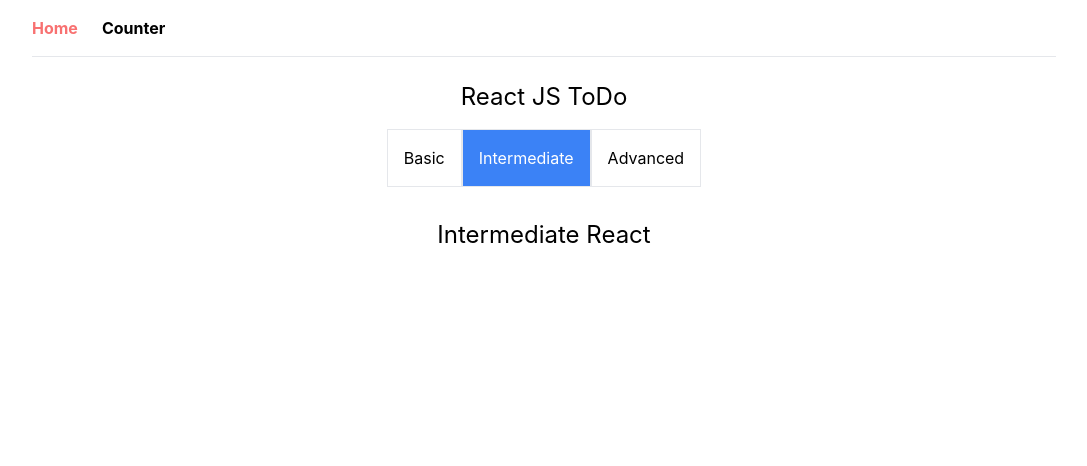
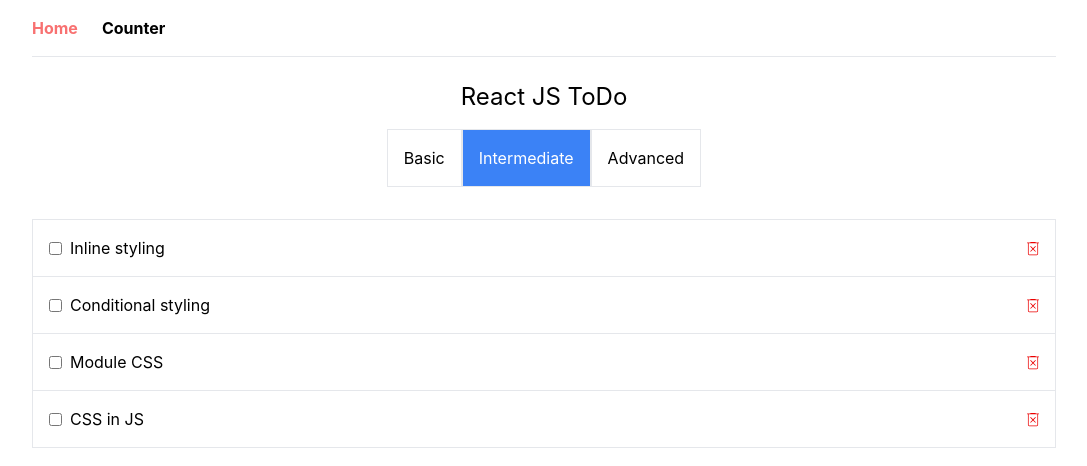
Before and after one commit to kmshan90/trainingApp, a React (Create React App) app: page / in a window 1280 px wide. Both pictures are taken after a click on the element "Intermediate". Shown: the top 466 px of the page, without its empty margins (96-1183 px from the left). Built offline with nearby package versions, Linux system fonts and the light colour scheme.

Commit message:
tab view added

```diff
--- a/package.json
+++ b/package.json
@@ -2,6 +2,7 @@
   "name": "training-app",
   "version": "0.1.0",
   "private": true,
+  "homepage": "https://github.com/kmshan90/trainingApp",
   "dependencies": {
     "@testing-library/jest-dom": "^5.16.5",
     "@testing-library/react": "^13.4.0",
@@ -17,7 +18,9 @@
     "start": "react-scripts start",
     "build": "react-scripts build",
     "test": "react-scripts test",
-    "eject": "react-scripts eject"
+    "eject": "react-scripts eject",
+    "predepoly": "npm run build",
+    "deploy": "gh-pages -d build"
   },
   "eslintConfig": {
     "extends": [
@@ -38,6 +41,7 @@
     ]
   },
   "devDependencies": {
+    "gh-pages": "^5.0.0",
     "react-router-dom": "^6.10.0",
     "tailwindcss": "^3.3.1"
   }
--- a/src/components/category/AdvancedReact.js
+++ b/src/components/category/AdvancedReact.js
@@ -1,8 +1,55 @@
-import React, { useState } from "react";
+import React, { useState, useEffect } from "react";
 const AdvancedReact = () => {
+    const [Advanced, setAdvanced] = useState([]);
+    const fetchAdvancedData = async () => {
+        try{
+          const data = await fetch("./data.json");
+          const dataJson = await data.json();
+          const filteredData = await dataJson.filter((item)=>{return item.level === "advanced"});
+          setAdvanced(filteredData);
+        }
+        catch(e){
+            console.log(e)
+        }
+    }
+    const handleCompleted = (e, id) =>{
+        const newData = [...Advanced];
+        newData[0].topic = newData[0].topic.map((item) => {
+            if(item.id === id){
+                return {...item, completed: e.target.checked}
+            }
+            return item;
+        });
+        setAdvanced([...newData]);
+        console.log(Advanced)
+    }
+    const handleRemove = (id) =>{
+        const newData = [...Advanced];
+        newData[0].topic = newData[0].topic.filter((item) => {
+            return item.id !== id
+        });
+        setAdvanced([...newData]);
+        console.log(Advanced)
+    }
+    useEffect(() => {
+        fetchAdvancedData();
+    },[])
     return (
         <div className="w-full float-left">
-            <h1 className="text-center text-2xl">Advanced React</h1>
+            {Advanced?.length > 0 &&
+            <div className="w-full float-left border">
+                {Advanced[0].topic.map((item)=>(
+                    <div key={item.id} className="w-full float-left p-4 border-b last-of-type:border-b-0 flex items-center space-x-4 justify-between">
+                        <label className="flex items-center cursor-pointer">
+                            <input onChange={(e)=>handleCompleted(e,item.id)} checked={item.completed} className="mr-2 peer" type="checkbox" /><span className="peer-checked:line-through peer-checked:opacity-60">{item.chapter}</span>
+                        </label>
+                        <svg onClick={()=>handleRemove(item.id)} className="flex-shrink-0 cursor-pointer" width="12" height="15" viewBox="0 0 12 15" fill="none" xmlns="http://www.w3.org/2000/svg">
+                            <path d="M3.74999 10.7083L6.02082 8.41667L8.31249 10.7083L8.85416 10.1667L6.58332 7.875L8.85416 5.5625L8.31249 5.02083L6.02082 7.3125L3.74999 5.02083L3.18749 5.5625L5.47916 7.875L3.18749 10.1667L3.74999 10.7083ZM2.33332 14.25C1.95832 14.25 1.63193 14.1111 1.35416 13.8333C1.07638 13.5556 0.93749 13.2292 0.93749 12.8542V2.27083H0.104156V1.54167H3.39582V0.9375H8.62499V1.54167H11.9167V2.27083H11.0833V12.8542C11.0833 13.2292 10.9479 13.5556 10.6771 13.8333C10.4062 14.1111 10.0764 14.25 9.68749 14.25H2.33332ZM10.3542 2.27083H1.66666V12.8542C1.66666 13.0208 1.7361 13.1736 1.87499 13.3125C2.01388 13.4514 2.16666 13.5208 2.33332 13.5208H9.68749C9.85416 13.5208 10.0069 13.4514 10.1458 13.3125C10.2847 13.1736 10.3542 13.0208 10.3542 12.8542V2.27083ZM1.66666 2.27083V13.5208V12.8542V2.27083Z" fill="#EB0000"/>
+                        </svg>
+                    </div>
+                ))}
+            </div>
+            }
         </div>
     );
 };
--- a/src/components/category/IntermediateReact.js
+++ b/src/components/category/IntermediateReact.js
@@ -1,8 +1,55 @@
-import React, { useState } from "react";
+import React, { useState, useEffect } from "react";
 const IntermediateReact = () => {
+    const [Intermediate, setIntermediate] = useState([]);
+    const fetchIntermediateData = async () => {
+        try{
+          const data = await fetch("./data.json");
+          const dataJson = await data.json();
+          const filteredData = await dataJson.filter((item)=>{return item.level === "intermediate"});
+          setIntermediate(filteredData);
+        }
+        catch(e){
+            console.log(e)
+        }
+    }
+    const handleCompleted = (e, id) =>{
+        const newData = [...Intermediate];
+        newData[0].topic = newData[0].topic.map((item) => {
+            if(item.id === id){
+                return {...item, completed: e.target.checked}
+            }
+            return item;
+        });
+        setIntermediate([...newData]);
+        console.log(Intermediate)
+    }
+    const handleRemove = (id) =>{
+        const newData = [...Intermediate];
+        newData[0].topic = newData[0].topic.filter((item) => {
+            return item.id !== id
+        });
+        setIntermediate([...newData]);
+        console.log(Intermediate)
+    }
+    useEffect(() => {
+        fetchIntermediateData();
+    },[])
     return (
         <div className="w-full float-left">
-            <h1 className="text-center text-2xl">Intermediate React</h1>
+            {Intermediate?.length > 0 &&
+            <div className="w-full float-left border">
+                {Intermediate[0].topic.map((item)=>(
+                    <div key={item.id} className="w-full float-left p-4 border-b last-of-type:border-b-0 flex items-center space-x-4 justify-between">
+                        <label className="flex items-center cursor-pointer">
+                            <input onChange={(e)=>handleCompleted(e,item.id)} checked={item.completed} className="mr-2 peer" type="checkbox" /><span className="peer-checked:line-through peer-checked:opacity-60">{item.chapter}</span>
+                        </label>
+                        <svg onClick={()=>handleRemove(item.id)} className="flex-shrink-0 cursor-pointer" width="12" height="15" viewBox="0 0 12 15" fill="none" xmlns="http://www.w3.org/2000/svg">
+                            <path d="M3.74999 10.7083L6.02082 8.41667L8.31249 10.7083L8.85416 10.1667L6.58332 7.875L8.85416 5.5625L8.31249 5.02083L6.02082 7.3125L3.74999 5.02083L3.18749 5.5625L5.47916 7.875L3.18749 10.1667L3.74999 10.7083ZM2.33332 14.25C1.95832 14.25 1.63193 14.1111 1.35416 13.8333C1.07638 13.5556 0.93749 13.2292 0.93749 12.8542V2.27083H0.104156V1.54167H3.39582V0.9375H8.62499V1.54167H11.9167V2.27083H11.0833V12.8542C11.0833 13.2292 10.9479 13.5556 10.6771 13.8333C10.4062 14.1111 10.0764 14.25 9.68749 14.25H2.33332ZM10.3542 2.27083H1.66666V12.8542C1.66666 13.0208 1.7361 13.1736 1.87499 13.3125C2.01388 13.4514 2.16666 13.5208 2.33332 13.5208H9.68749C9.85416 13.5208 10.0069 13.4514 10.1458 13.3125C10.2847 13.1736 10.3542 13.0208 10.3542 12.8542V2.27083ZM1.66666 2.27083V13.5208V12.8542V2.27083Z" fill="#EB0000"/>
+                        </svg>
+                    </div>
+                ))}
+            </div>
+            }
         </div>
     );
 };
--- a/src/components/modal/DemoModal.js
+++ b/src/components/modal/DemoModal.js
@@ -1,6 +1,5 @@
-import React, { useState } from "react";
-import Counter from "../../pages/counter/Counter";
-const DemoModal = ({hasModal,handleModalClose}) => {
+import React from "react";
+const DemoModal = ({handleModalClose}) => {
     return (
         <>
             <div className="w-screen h-screen fixed top-0 left-0 bg-black/20"></div>
```
Also changed, not shown: 1 other file (tests, documents, lock files or other folders).
